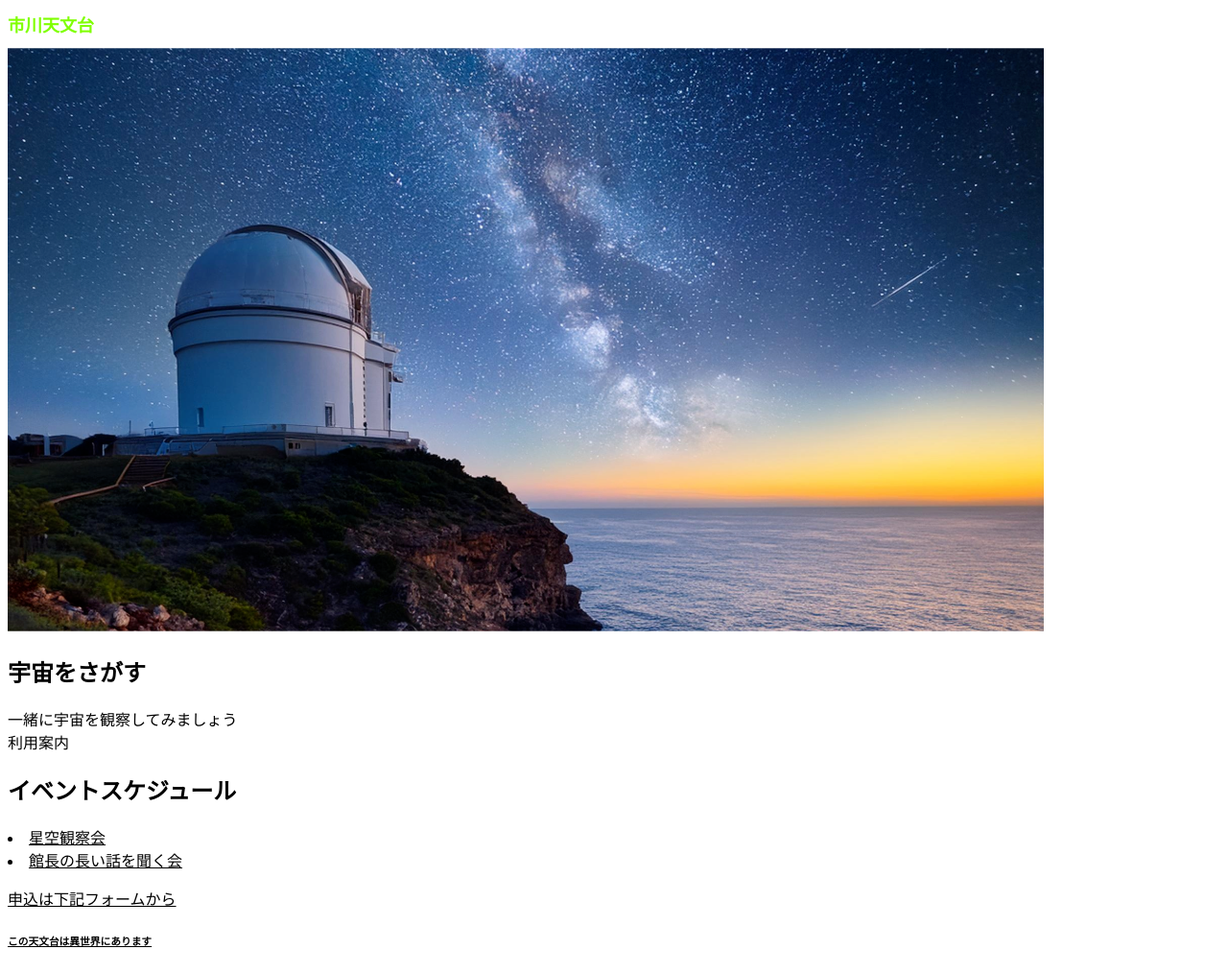
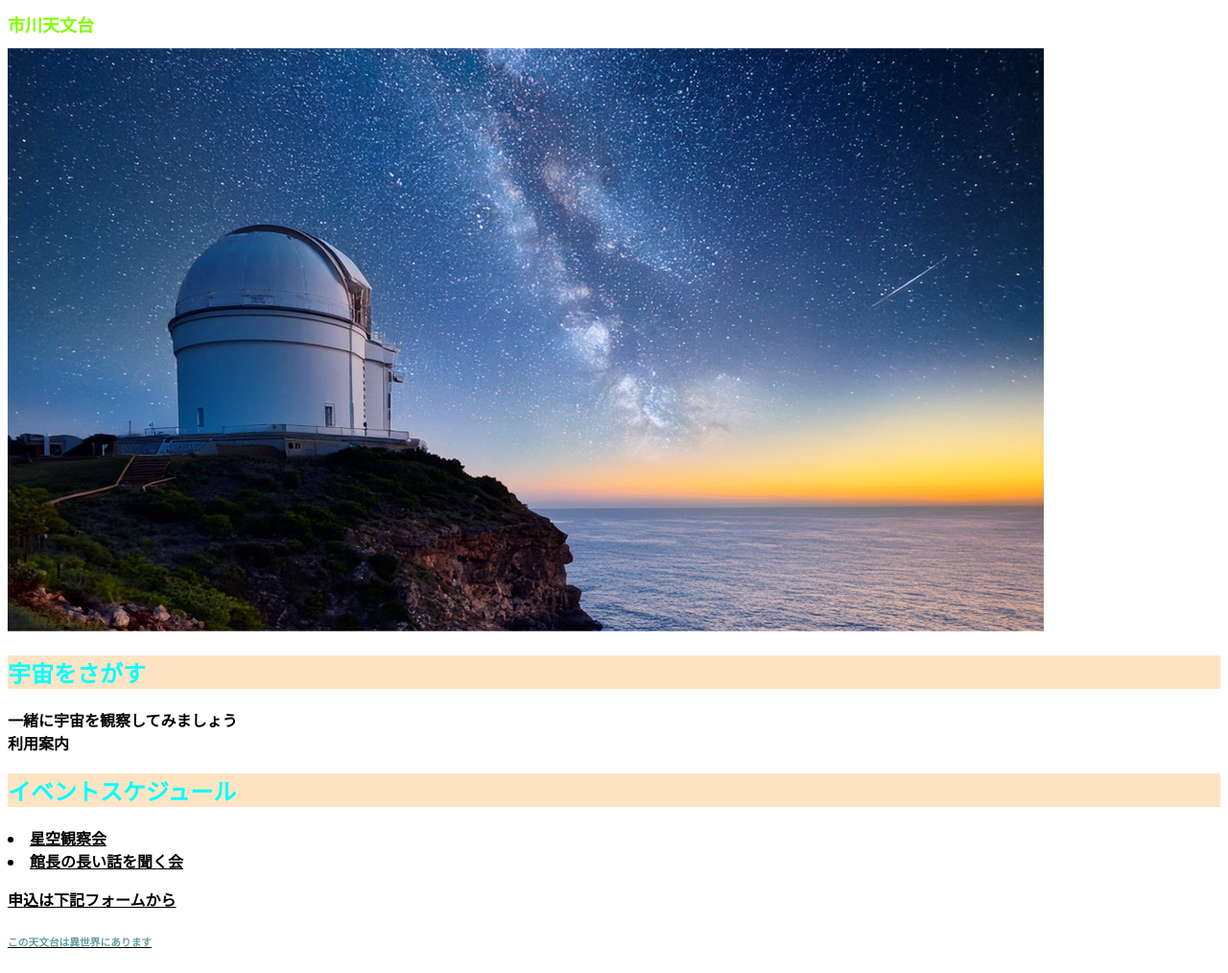
Before and after one commit to ick2322014/prg20241118, a plain HTML site: page index.html in a window 1280 px wide. Shown: the whole page at 96% size. Drawn offline with Linux system fonts and the light colour scheme.

Commit message:
20241203update3

```diff
--- a/style.css
+++ b/style.css
@@ -1,6 +1,19 @@
+body{
+    font-weight: bolder;
+    font-family: system-ui;
+}
 
- h1 {
+h1 {
     font-size: large;
     font-weight: bold;
     color: chartreuse;
- }
+}
+
+h2 {
+    color: aqua;
+    background-color: bisque;
+}
+
+h6 {
+    color: cadetblue;
+}
```
